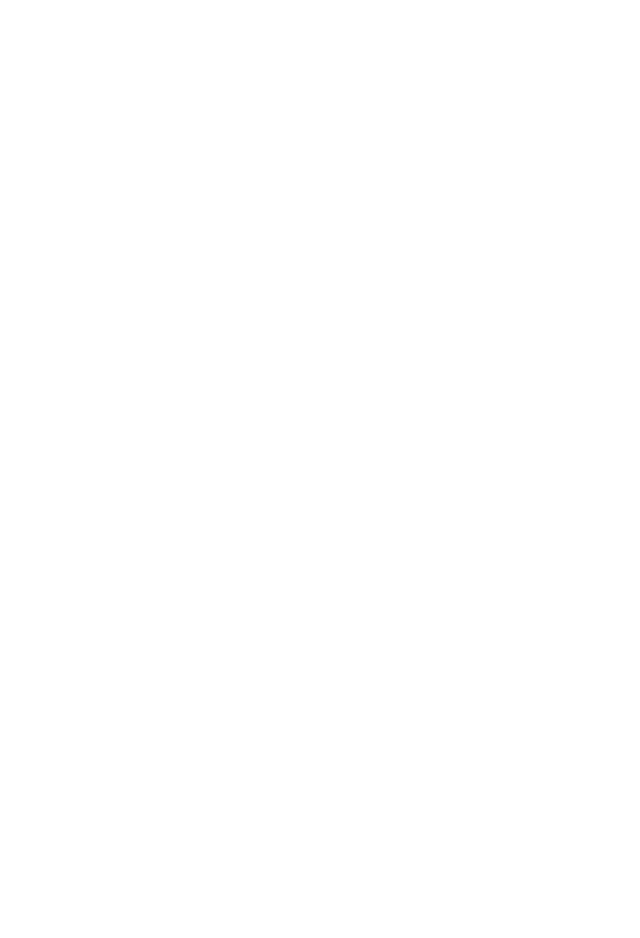
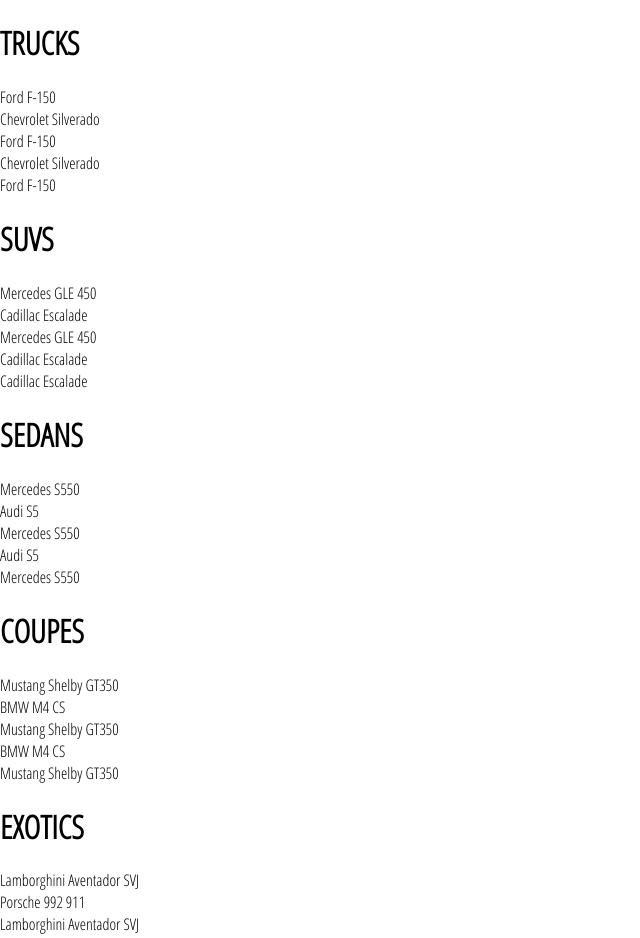
Before and after one commit to MisterJoz/AutoFinder-React, a React (Create React App) app: page /shop in a window 1280 px wide. Shown: the top 938 px of the page, without its empty margins (0-640 px from the left). Before the commit the page ends 800 px from the top, so only its background shows below. Built offline with nearby package versions, Linux system fonts and the light colour scheme.

Commit message:
"update collection preview"

```diff
--- a/src/App.js
+++ b/src/App.js
@@ -5,19 +5,14 @@
 import "./App.css";
 
 import HomePage from "./pages/homepage/homepage.component";
-
-const TrucksPage = () => (
-  <div>
-    <h1>Trucks Page</h1>
-  </div>
-);
+import ShopPage from "./pages/shop/shop.component";
 
 function App() {
   return (
     <div>
       <Switch>
         <Route exact path="/" component={HomePage} />
-        <Route path="/trucks" component={TrucksPage} />
+        <Route path="/shop" component={ShopPage} />
       </Switch>
     </div>
   );
--- /dev/null
+++ b/src/components/collection-preview/collection-preview.component.jsx
@@ -0,0 +1,16 @@
+import React from "react";
+
+import "./collection-preview.styles.scss";
+
+const CollectionPreview = ({ title, items }) => (
+  <div className="collection-preview">
+    <h1 className="title">{title.toUpperCase()}</h1>
+    <div className="preview">
+      {items.map((item) => (
+        <div key={item.id}>{item.name}</div>
+      ))}
+    </div>
+  </div>
+);
+
+export default CollectionPreview;
--- /dev/null
+++ b/src/pages/shop/shop.component.jsx
@@ -0,0 +1,28 @@
+import React, { createFactory } from "react";
+
+import SHOP_DATA from "./shopdata";
+
+import CollectionPreview from "../../components/collection-preview/collection-preview.component";
+
+class ShopPage extends React.Component {
+  constructor(props) {
+    super(props);
+
+    this.state = {
+      collections: SHOP_DATA,
+    };
+  }
+
+  render() {
+    const { collections } = this.state;
+    return (
+      <div className="shop-page">
+        {collections.map(({ id, ...otherCollectionProps }) => (
+          <CollectionPreview key={id} {...otherCollectionProps} />
+        ))}
+      </div>
+    );
+  }
+}
+
+export default ShopPage;
--- /dev/null
+++ b/src/pages/shop/shopdata.js
@@ -0,0 +1,217 @@
+const SHOP_DATA = [
+  {
+    id: 1,
+    title: "Trucks",
+    routeName: "Trucks",
+    items: [
+      {
+        id: 1,
+
+        name: "Ford F-150",
+        imageUrl:
+          "https://images.unsplash.com/photo-1577061426123-3bcb5dfdf1f0?ixlib=rb-1.2.1&ixid=eyJhcHBfaWQiOjEyMDd9&auto=format&fit=crop&w=500&q=60",
+        price: 30,
+      },
+      {
+        id: 2,
+        name: "Chevrolet Silverado",
+        imageUrl:
+          "https://images.cars.com/cldstatic/wp-content/uploads/chevrolet-silverado-2500-2020-18-angle--exterior--front--silver.jpg",
+        price: 30,
+      },
+      {
+        id: 3,
+
+        name: "Ford F-150",
+        imageUrl:
+          "https://images.unsplash.com/photo-1577061426123-3bcb5dfdf1f0?ixlib=rb-1.2.1&ixid=eyJhcHBfaWQiOjEyMDd9&auto=format&fit=crop&w=500&q=60",
+        price: 30,
+      },
+      {
+        id: 4,
+        name: "Chevrolet Silverado",
+        imageUrl:
+          "https://images.cars.com/cldstatic/wp-content/uploads/chevrolet-silverado-2500-2020-18-angle--exterior--front--silver.jpg",
+        price: 30,
+      },
+      {
+        id: 5,
+
+        name: "Ford F-150",
+        imageUrl:
+          "https://images.unsplash.com/photo-1577061426123-3bcb5dfdf1f0?ixlib=rb-1.2.1&ixid=eyJhcHBfaWQiOjEyMDd9&auto=format&fit=crop&w=500&q=60",
+        price: 30,
+      },
+    ],
+  },
+  {
+    id: 2,
+    title: "SUVS",
+    routeName: "SUVs",
+    items: [
+      {
+        id: 1,
+        name: "Mercedes GLE 450",
+        imageUrl:
+          "https://www.motortrend.com/uploads/sites/5/2019/06/2020-Mercedes-Benz-GLE-450-front-three-quarter-in-motion-2.jpg",
+        price: 75,
+      },
+      {
+        id: 2,
+        name: "Cadillac Escalade",
+        imageUrl:
+          "https://media.ed.edmunds-media.com/cadillac/escalade-esv/2021/oem/2021_cadillac_escalade-esv_4dr-suv_premium-luxury-platinum_fq_oem_1_500.jpg",
+        price: 80,
+      },
+      {
+        id: 3,
+        name: "Mercedes GLE 450",
+        imageUrl:
+          "https://www.motortrend.com/uploads/sites/5/2019/06/2020-Mercedes-Benz-GLE-450-front-three-quarter-in-motion-2.jpg",
+        price: 75,
+      },
+      {
+        id: 4,
+        name: "Cadillac Escalade",
+        imageUrl:
+          "https://media.ed.edmunds-media.com/cadillac/escalade-esv/2021/oem/2021_cadillac_escalade-esv_4dr-suv_premium-luxury-platinum_fq_oem_1_500.jpg",
+        price: 80,
+      },
+      {
+        id: 5,
+        name: "Cadillac Escalade",
+        imageUrl:
+          "https://media.ed.edmunds-media.com/cadillac/escalade-esv/2021/oem/2021_cadillac_escalade-esv_4dr-suv_premium-luxury-platinum_fq_oem_1_500.jpg",
+        price: 80,
+      },
+    ],
+  },
+  {
+    id: 3,
+    title: "Sedans",
+    routeName: "Sedans",
+    items: [
+      {
+        id: 1,
+        name: "Mercedes S550",
+        imageUrl:
+          "https://hips.hearstapps.com/hmg-prod/amv-prod-cad-assets/images/17q1/674167/2017-mercedes-benz-s550-4matic-test-review-car-and-driver-photo-677610-s-original.jpg?fill=2:1&resize=1200:*",
+        price: 125,
+      },
+      {
+        id: 2,
+        name: "Audi S5",
+        imageUrl:
+          "https://hips.hearstapps.com/hmg-prod.s3.amazonaws.com/images/2021-audi-s5-sportback-mmp-1-1591045137.jpg",
+        price: 60,
+      },
+      {
+        id: 3,
+        name: "Mercedes S550",
+        imageUrl:
+          "https://hips.hearstapps.com/hmg-prod/amv-prod-cad-assets/images/17q1/674167/2017-mercedes-benz-s550-4matic-test-review-car-and-driver-photo-677610-s-original.jpg?fill=2:1&resize=1200:*",
+        price: 125,
+      },
+      {
+        id: 4,
+        name: "Audi S5",
+        imageUrl:
+          "https://hips.hearstapps.com/hmg-prod.s3.amazonaws.com/images/2021-audi-s5-sportback-mmp-1-1591045137.jpg",
+        price: 60,
+      },
+      {
+        id: 5,
+        name: "Mercedes S550",
+        imageUrl:
+          "https://hips.hearstapps.com/hmg-prod/amv-prod-cad-assets/images/17q1/674167/2017-mercedes-benz-s550-4matic-test-review-car-and-driver-photo-677610-s-original.jpg?fill=2:1&resize=1200:*",
+        price: 125,
+      },
+    ],
+  },
+  {
+    id: 4,
+    title: "Coupes",
+    routeName: "coupes",
+    items: [
+      {
+        id: 1,
+        name: "Mustang Shelby GT350",
+        imageUrl:
+          "https://hips.hearstapps.com/hmg-prod.s3.amazonaws.com/images/2020-ford-mustang-shelby-gt350r-101-1565613876.jpg?crop=0.819xw:1.00xh;0.0929xw,0&resize=768:*",
+        price: 70,
+      },
+      {
+        id: 2,
+        name: "BMW M4 CS",
+        imageUrl:
+          "https://media.ed.edmunds-media.com/bmw/m4-cs/2019/oem/2019_bmw_m4-cs_coupe_base_fq_oem_1_1600.jpg",
+        price: 100,
+      },
+      {
+        id: 3,
+        name: "Mustang Shelby GT350",
+        imageUrl:
+          "https://hips.hearstapps.com/hmg-prod.s3.amazonaws.com/images/2020-ford-mustang-shelby-gt350r-101-1565613876.jpg?crop=0.819xw:1.00xh;0.0929xw,0&resize=768:*",
+        price: 70,
+      },
+      {
+        id: 4,
+        name: "BMW M4 CS",
+        imageUrl:
+          "https://media.ed.edmunds-media.com/bmw/m4-cs/2019/oem/2019_bmw_m4-cs_coupe_base_fq_oem_1_1600.jpg",
+        price: 100,
+      },
+      {
+        id: 5,
+        name: "Mustang Shelby GT350",
+        imageUrl:
+          "https://hips.hearstapps.com/hmg-prod.s3.amazonaws.com/images/2020-ford-mustang-shelby-gt350r-101-1565613876.jpg?crop=0.819xw:1.00xh;0.0929xw,0&resize=768:*",
+        price: 70,
+      },
+    ],
+  },
+  {
+    id: 5,
+    title: "Exotics",
+    routeName: "Exotics",
+    items: [
+      {
+        id: 1,
+        name: "Lamborghini Aventador SVJ",
+        imageUrl:
+          "https://hips.hearstapps.com/hmg-prod.s3.amazonaws.com/images/518275-1535116629.jpg",
+        price: 400,
+      },
+      {
+        id: 2,
+        name: "Porsche 992 911",
+        imageUrl:
+          "https://i.insider.com/5bfea971d1e8445ab7249ae9?width=1100&format=jpeg&auto=webp",
+        price: 140,
+      },
+      {
+        id: 3,
+        name: "Lamborghini Aventador SVJ",
+        imageUrl:
+          "https://hips.hearstapps.com/hmg-prod.s3.amazonaws.com/images/518275-1535116629.jpg",
+        price: 400,
+      },
+      {
+        id: 4,
+        name: "Porsche 992 911",
+        imageUrl:
+          "https://i.insider.com/5bfea971d1e8445ab7249ae9?width=1100&format=jpeg&auto=webp",
+        price: 140,
+      },
+      {
+        id: 5,
+        name: "Lamborghini Aventador SVJ",
+        imageUrl:
+          "https://hips.hearstapps.com/hmg-prod.s3.amazonaws.com/images/518275-1535116629.jpg",
+        price: 400,
+      },
+    ],
+  },
+];
+
+export default SHOP_DATA;
```
Also changed, not shown: src/components/collection-item/collection-item.component.jsx (added, +21 -0 lines), src/components/collection-item/collection-item.styles.scss (added, +32 -0 lines), src/components/collection-preview/collection-preview.component-TX1440-66ZL533.jsx (added, +18 -0 lines), src/components/collection-preview/collection-preview.styles.scss (added).
